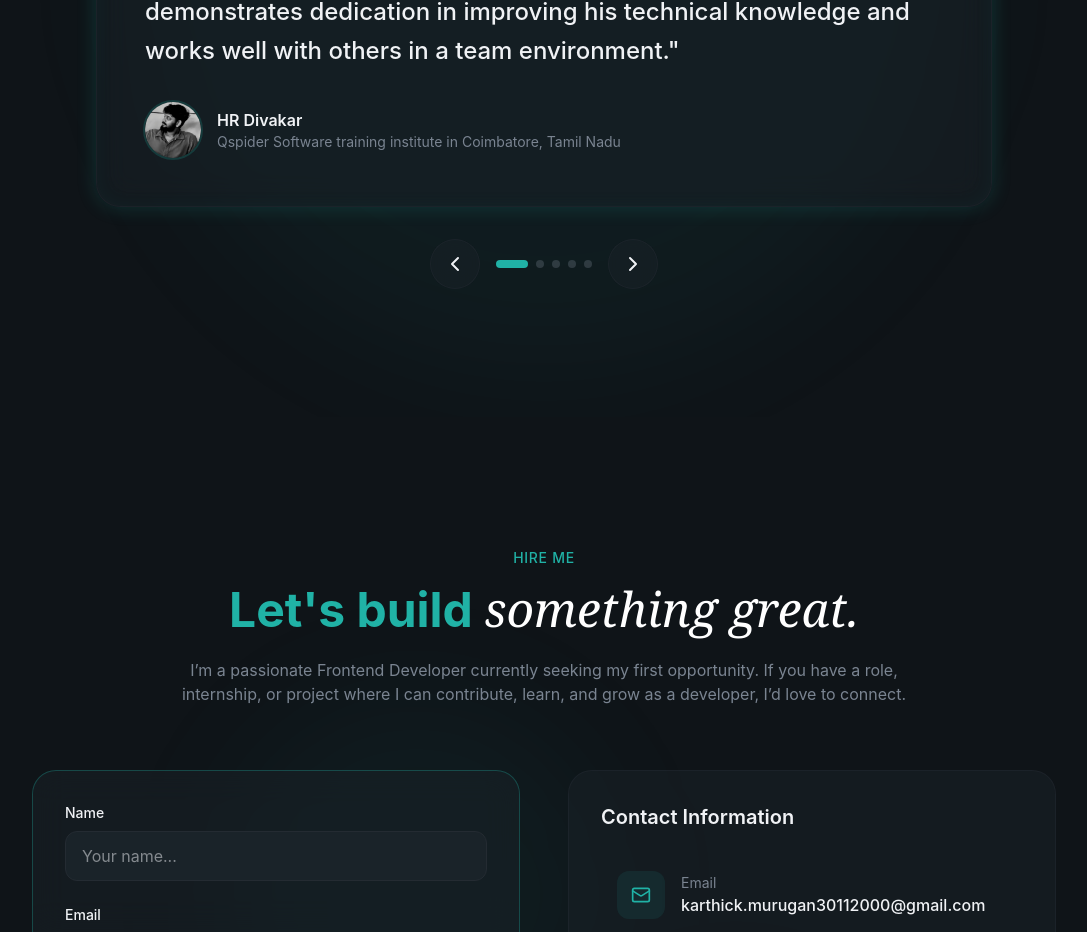
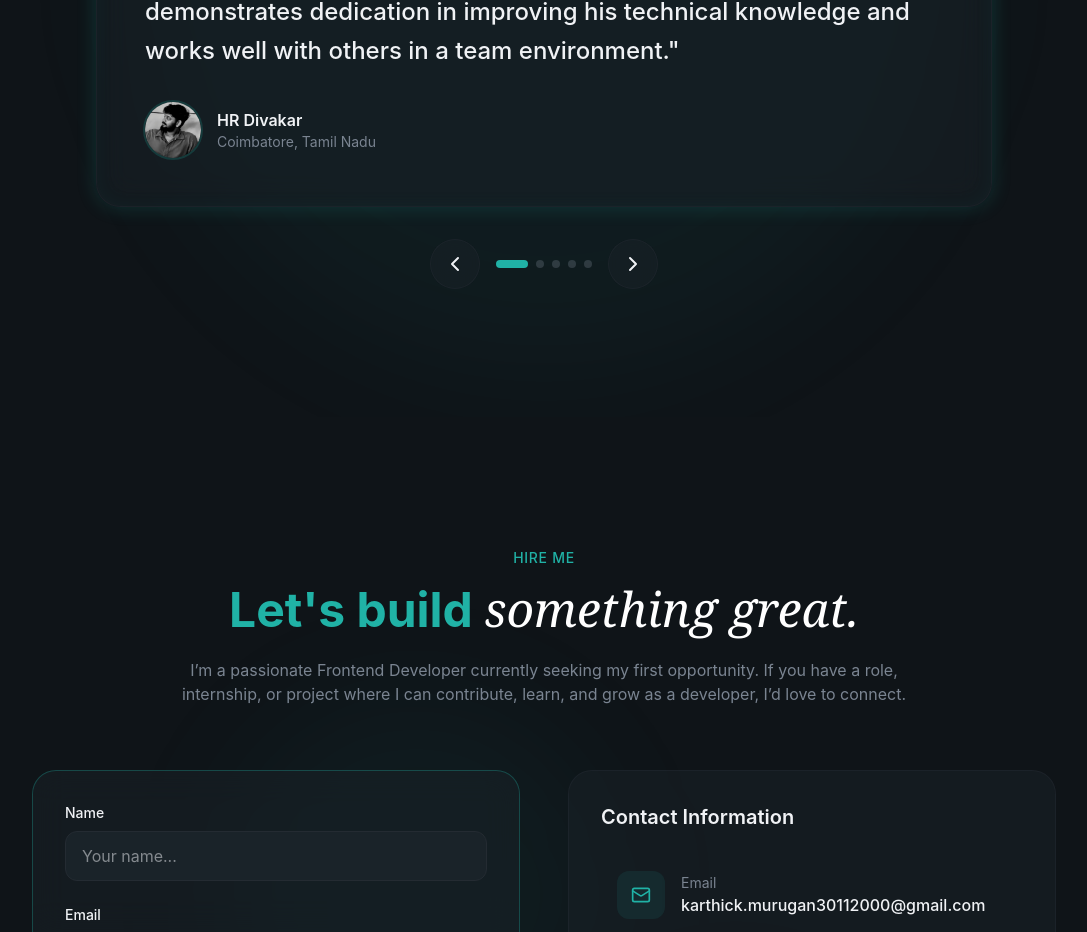
Before and after one commit to Karthi-ops86/karthick-react-portfolio, a React (Vite) app: page / in a window 1280 px wide. Shown: the part 6528-7460 px from the top of the page, without its empty margins (96-1183 px from the left). Built offline with nearby package versions, Linux system fonts and the light colour scheme.

Commit message:
Update Testimonials.jsx

```diff
--- a/src/sections/Testimonials.jsx
+++ b/src/sections/Testimonials.jsx
@@ -6,14 +6,14 @@ const testimonials = [
     quote:
       "Karthick is a motivated and enthusiastic individual with strong communication skills and a positive attitude toward learning. He demonstrates dedication in improving his technical knowledge and works well with others in a team environment.",
     author: "HR Divakar",
-    role: "Qspider Software training institute in Coimbatore, Tamil Nadu",
+    role: " Coimbatore, Tamil Nadu",
     avatar:"/Trainers/Divakar_sir.jpg",
   },
   {
     quote:
       "Karthick is a passionate learner who has shown excellent dedication while studying Java and full stack technologies. He has good logical thinking, strong communication skills, and a great attitude toward continuous learning.",
     author: "Nasa Ganesh Reddy [Java]",
-    role: "Qspider Software training institute in Coimbatore, Tamil Nadu",
+    role: " Coimbatore, Tamil Nadu",
     avatar:
       "/Trainers/Ganesh_sir.jpg",
   },
@@ -21,7 +21,7 @@ const testimonials = [
     quote:
       "Karthick is a hardworking and attentive student with a good  understanding of manual testing concepts and strong attention  to detail.",
     author: "Sidharth[Manual Testing]",
-    role: "Qspider Software training institute in Coimbatore, Tamil Nadu",
+    role: " Coimbatore, Tamil Nadu",
     avatar:
       "/Trainers/Sidharth_sir.jpeg",
   },
@@ -29,7 +29,7 @@ const testimonials = [
     quote:
       "Karthick has a solid understanding of SQL queries and database concepts.  He shows strong analytical skills and a positive attitude toward learning.",
     author: "Sai Kiran [SQL]",
-    role: "Qspider Software training institute in Coimbatore, Tamil Nadu",
+    role: "Coimbatore, Tamil Nadu",
     avatar:
       "/Trainers/Sai_sir.jpeg",
   },
@@ -37,7 +37,7 @@ const testimonials = [
     quote:
       "Karthick has demonstrated strong interest in web development and  modern web technologies. He shows good creativity, logical thinking,  and dedication while building responsive and interactive web applications.",
     author: "Bobby perecharla [WebTech]",
-    role: "Qspider Software training institute in Coimbatore, Tamil Nadu",
+    role: " Coimbatore, Tamil Nadu",
     avatar:
       "/Trainers/Bobby_sir.jpeg",
   },
```
